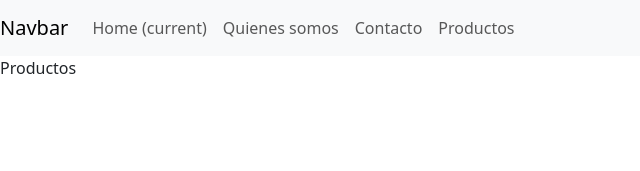
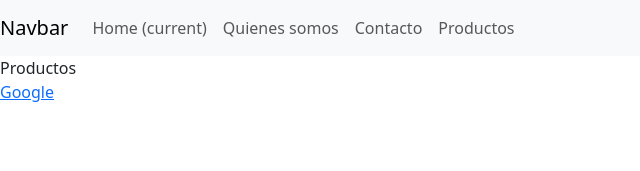
Before and after one commit to JoseGermanx/practica-react, a React (Vite) app in the folder proyecto-react-10/: page /productos in a window 1280 px wide. Shown: the top 171 px of the page, without its empty margins (0-640 px from the left). Built offline with nearby package versions, Linux system fonts and the light colour scheme.

Commit message:
Agregado enlace a Google en la vista de Productos

```diff
--- a/proyecto-react-10/src/views/Productos.jsx
+++ b/proyecto-react-10/src/views/Productos.jsx
@@ -1,3 +1,4 @@
+import { Link } from "react-router-dom"
 import Navbar from "../components/navbar/Navbar"
 
 
@@ -6,6 +7,7 @@ const Productos = () => {
     <>
     <Navbar />
     <div>Productos</div>
+    <Link to="www.google.com">Google</Link>
     </>
   )
 }
```
